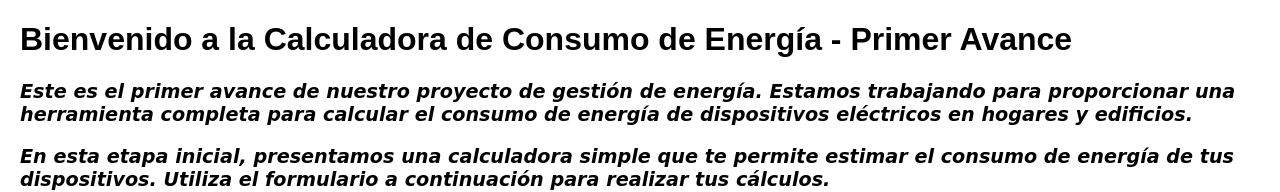
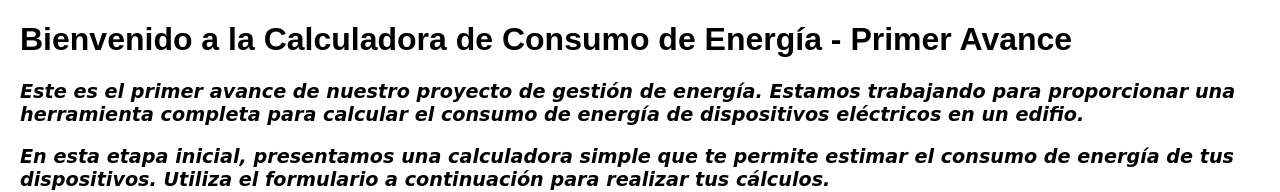
Before and after one commit to Josue082004/josue082004.github.io, a plain HTML site: page index.html in a window 1280 px wide. Shown: the top 192 px of the page. Drawn offline with Linux system fonts and the light colour scheme.

Commit message:
Update index.html

```diff
--- a/index.html
+++ b/index.html
@@ -13,7 +13,7 @@
     <p>
         Este es el primer avance de nuestro proyecto de gestión de energía.
         Estamos trabajando para proporcionar una herramienta completa para calcular
-        el consumo de energía de dispositivos eléctricos en hogares y edificios.
+        el consumo de energía de dispositivos eléctricos en un edifio.
     </p>
 
     <p>
```
